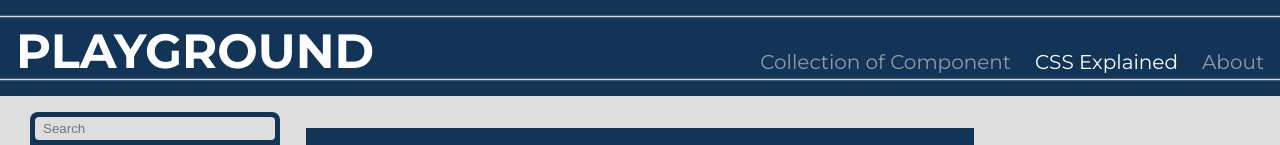
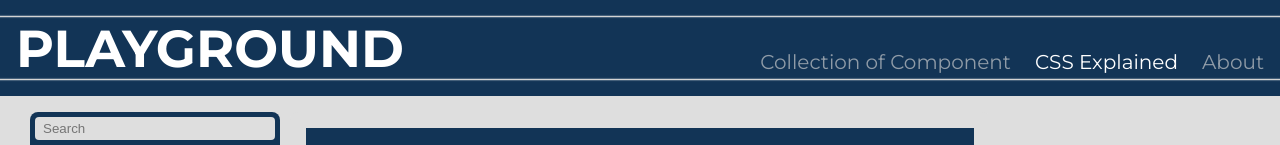
Before and after one commit to FlemmingKrogOlsen/Playground, a React (Create React App) app: page /Playground/css in a window 1280 px wide. Shown: the top 145 px of the page. Built offline with nearby package versions, Linux system fonts and the light colour scheme.

Commit message:
Fixed BrandName FontSize

```diff
--- a/src/layout/styled.ts
+++ b/src/layout/styled.ts
@@ -62,7 +62,7 @@ export const Header = styled.header`
 `;
 
 export const BrandLink = styled(Link)`
-  font-size: 3rem;
+  font-size: 3.25rem;
   color: ${({ theme }) => theme.COLOR.TEXT};
   font-weight: 700;
 `;
```
